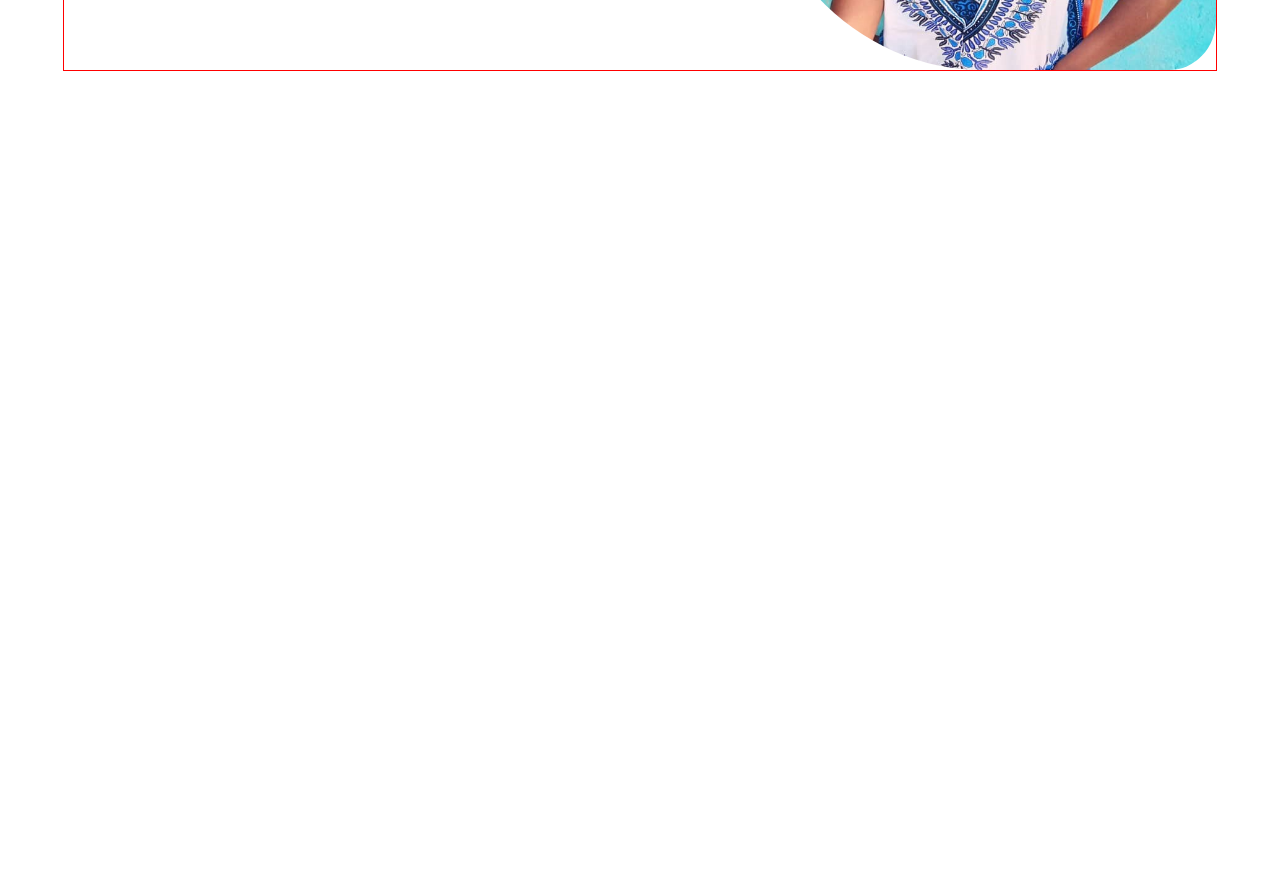
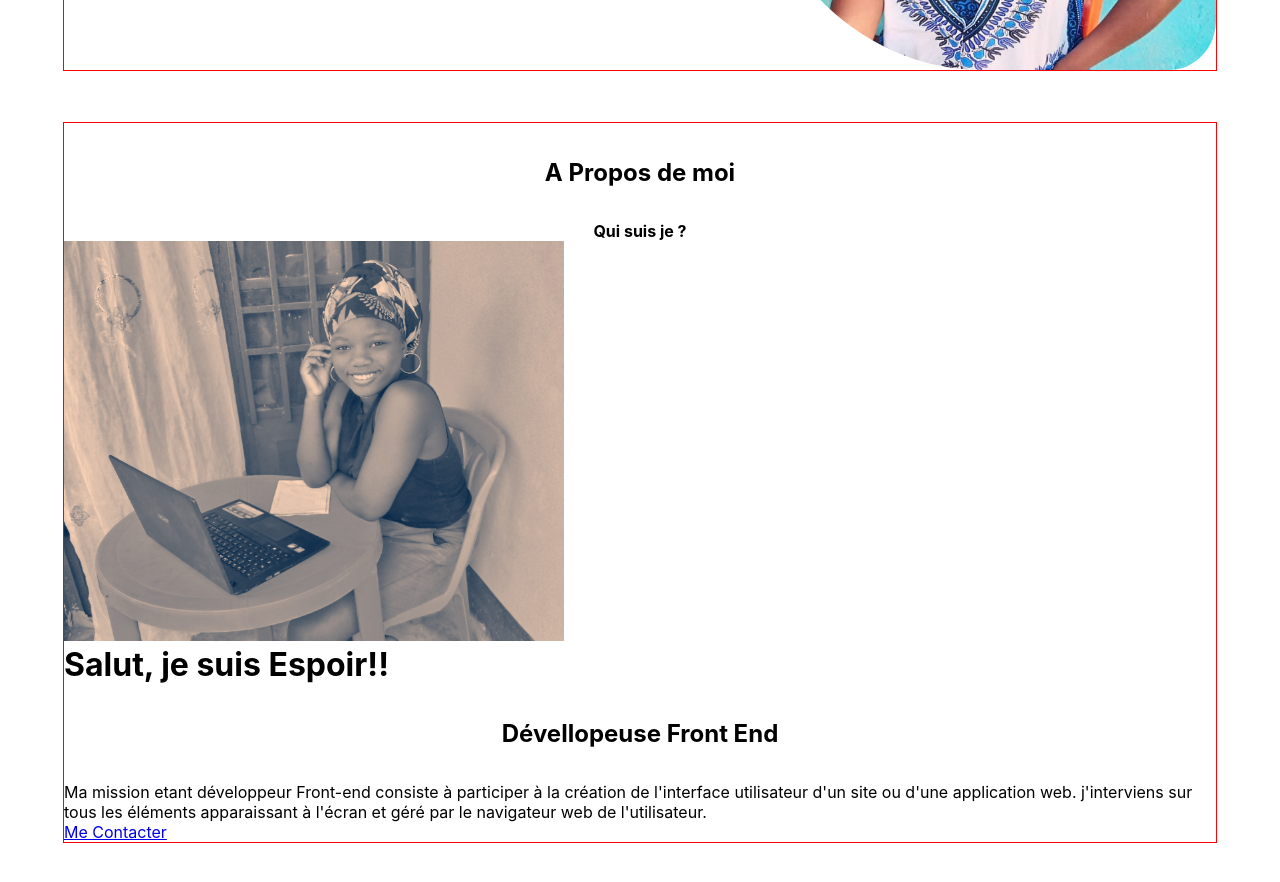
Before and after one commit to espoirmat/mon_porfolio2, a React (Create React App) app: page / in a window 1280 px wide. Shown: the part 540-1422 px from the top of the page. Before the commit the page ends 800 px from the top, so only its background shows below. Built offline with nearby package versions, Linux system fonts and the light colour scheme.

Commit message:
ajout de la partie a propos

```diff
--- /dev/null
+++ b/src/component/A_Propos.js
@@ -0,0 +1,27 @@
+import React from 'react'
+import image from '../assets/image.jpg'
+import '../style/A_Propos.css'
+function A_Propos() {
+  return (
+    <div className='A_Propos'>
+
+        <h2>A Propos de moi</h2>
+
+        <h4>Qui suis je ?</h4>
+
+        <div className='propos'>
+            <img src={image}/>
+            <div className='text'>
+            <h1>Salut, je suis Espoir!! </h1>
+            <h2>Dévellopeuse Front End</h2>
+            <p> Ma mission etant développeur Front-end consiste à participer à la création de l'interface utilisateur d'un site ou d'une application web. j'interviens sur tous les éléments apparaissant à l'écran et géré par le navigateur web de l'utilisateur.</p>
+            <div className='button'><a href='#'>Me Contacter </a></div>
+        </div>
+  </div>
+
+
+    </div>
+  )
+}
+
+export default A_Propos
--- a/src/component/Home.js
+++ b/src/component/Home.js
@@ -1,5 +1,6 @@
 import React from 'react'
 import '../style/Home.css'
+import A_Propos from './A_Propos'
 import Nav_Bar from './Nav_Bar'
 import Sur_Moi from './Sur_Moi'
 
@@ -8,6 +9,7 @@ function Home() {
     <div className='home'>
       <Nav_Bar/>
       <Sur_Moi/>
+      <A_Propos/>
     </div>
   )
 }
--- /dev/null
+++ b/src/style/A_Propos.css
@@ -0,0 +1,24 @@
+.A_Propos
+{
+    display: flex;
+    flex-direction: column;
+    width: 90%;
+    margin: 4% auto;
+    border: 1px solid red;
+}
+
+.A_Propos h2
+{
+    text-align: center;
+    margin: 3%;
+}
+
+.A_Propos h4
+{
+    text-align: center;
+}
+.A_Propos .propos img
+{
+    width: 500px;
+    height: 400px;
+}
```
Also changed, not shown: src/assets/image.jpg (added).
